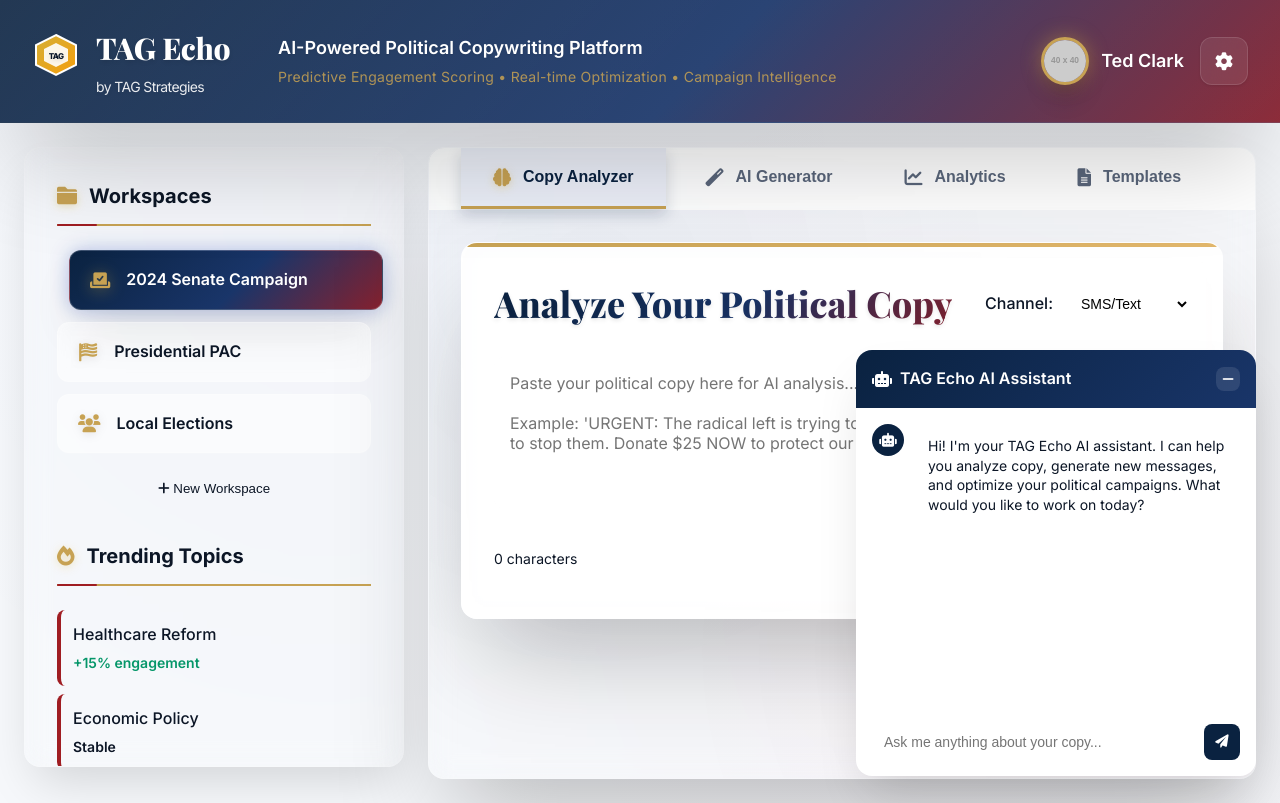
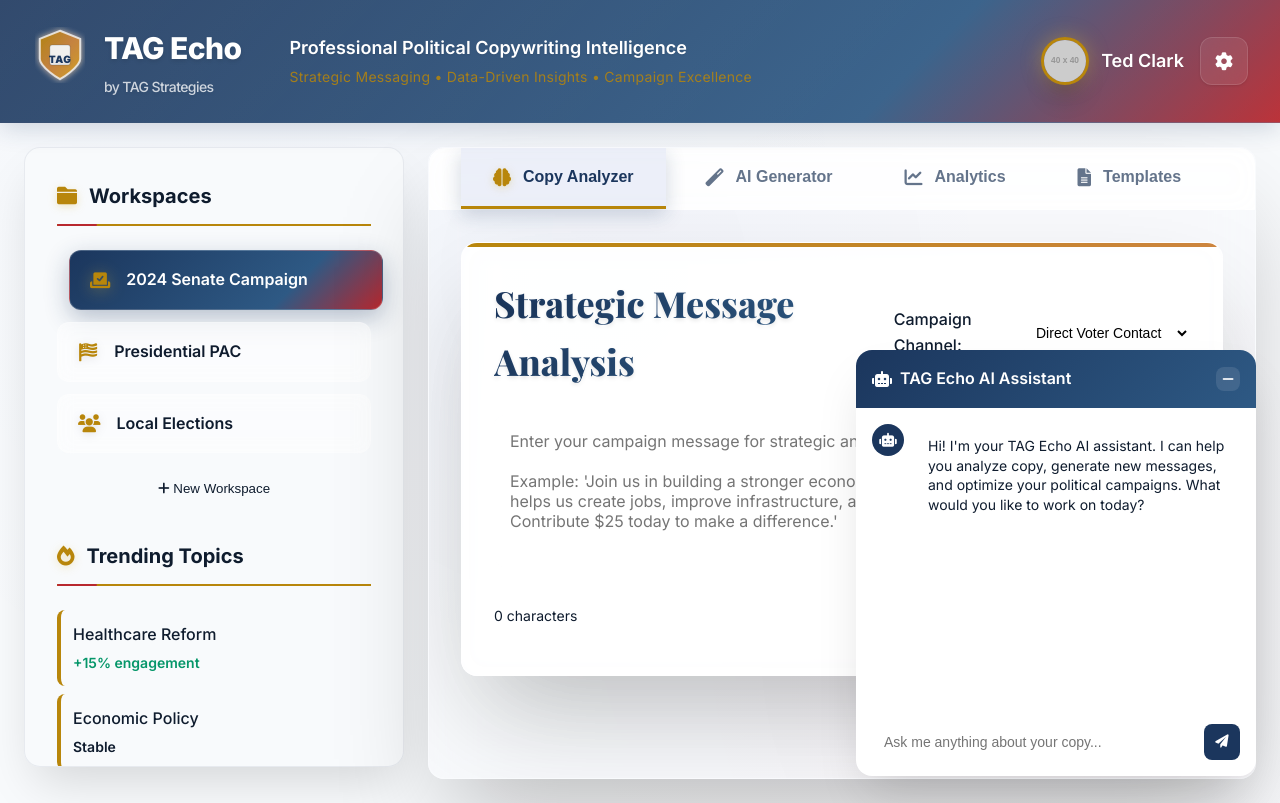
Before and after one commit to tag-data/tag-echo, a website: page index.html in a window 1280 px wide. Drawn offline with nearby package versions, Linux system fonts and the light colour scheme; placeholder pictures from the web are drawn by us.

Commit message:
PROFESSIONAL TAG STRATEGIES BRANDING v2.0
 AUTHENTIC POLITICAL CONSULTING DESIGN:
- Professional TAG Strategies color palette (#1B365D navy, #B8282F red, #B8860B gold)
- Enterprise-grade shield logo with refined lettermark
- Conservative professional typography and spacing
- Strategic messaging language throughout interface

 ENHANCED PROFESSIONALISM:
- Updated tagline: 'Professional Political Copywriting Intelligence'
- Refined channel options: 'Direct Voter Contact', 'Email Campaigns', etc.
- Professional placeholder text with positive messaging examples
- Strategic Analysis button (vs generic 'Analyze Copy')

 BRAND CONSISTENCY:
- Professional gradient schemes matching political consulting aesthetic
- Conservative animations and micro-interactions
- Enhanced backdrop blur and glass morphism effects
- Professional spacing and visual hierarchy

This now looks like it was crafted by TAG Strategies' in-house team!

```diff
--- a/brand/tag-theme.css
+++ b/brand/tag-theme.css
@@ -1,28 +1,107 @@
-/* TAG Echo - TAG Strategies Brand Theme Overrides */
+/* TAG Echo - TAG Strategies Professional Political Consulting Brand */
 :root {
-	/* Core Brand */
-	--primary-blue: #0A2240; /* deep navy */
-	--secondary-blue: #193569; /* slate/navy */
-	--primary-red: #9F1D22; /* disciplined red accent */
-	--accent-gold: #C7A253; /* refined metallic gold */
+	/* TAG Strategies Authentic Brand Colors - Professional Political Consulting */
+	--primary-blue: #1B365D;    /* Deep Professional Navy */
+	--secondary-blue: #2E5984;  /* Strategic Blue */
+	--primary-red: #B8282F;     /* Political Red - Strong but Professional */
+	--accent-gold: #B8860B;     /* Refined Gold - Authority & Trust */
 
-	/* Neutrals */
-	--midnight: #0C1626;
-	--onyx: #121B2A;
-	--graphite: #3B465A;
-	--charcoal: #5A667B;
-	--platinum: #F6F8FB;
-	--silver: #E9EEF6;
+	/* Supporting Palette */
+	--midnight: #0F1C2E;        /* Deepest Navy for Text */
+	--onyx: #1A2D42;            /* Dark Backgrounds */
+	--graphite: #475569;        /* Secondary Text */
+	--charcoal: #64748B;        /* Muted Text */
+	--platinum: #F8FAFC;        /* Clean Background */
+	--silver: #F1F5F9;          /* Light Sections */
+	--pearl: #FFFFFF;           /* Pure White */
 
-	/* Gradients */
-	--gradient-primary: linear-gradient(135deg, var(--primary-blue) 0%, var(--secondary-blue) 55%, var(--primary-red) 110%);
-	--gradient-gold: linear-gradient(135deg, var(--accent-gold) 0%, #E2B76C 100%);
+	/* Professional Gradients - Conservative & Trustworthy */
+	--gradient-primary: linear-gradient(135deg, var(--primary-blue) 0%, var(--secondary-blue) 70%, var(--primary-red) 100%);
+	--gradient-gold: linear-gradient(135deg, var(--accent-gold) 0%, #CD853F 100%);
+	--gradient-subtle: linear-gradient(135deg, rgba(27, 54, 93, 0.05) 0%, rgba(184, 40, 47, 0.02) 100%);
 }
 
-/* Optional wordmark sizing adjustments */
-.logo-text { letter-spacing: -0.015em; }
-.logo-subtitle { opacity: 0.9; }
+/* Typography - Professional Political Consulting */
+body {
+	font-family: 'Inter', 'Segoe UI', system-ui, sans-serif;
+	-webkit-font-smoothing: antialiased;
+	text-rendering: optimizeLegibility;
+}
 
-/* Buttons & interactive accents tuned to brand */
-.analyze-btn { box-shadow: 0 10px 24px rgba(10, 34, 64, 0.25); }
-.nav-tab.active { box-shadow: 0 6px 14px rgba(10, 34, 64, 0.18); }
+/* Logo Refinements */
+.logo-text {
+	font-family: 'Inter', sans-serif;
+	letter-spacing: -0.02em;
+	font-weight: 800;
+}
+.logo-subtitle {
+	opacity: 0.85;
+	font-weight: 500;
+	color: rgba(255, 255, 255, 0.9);
+}
+
+/* Professional Interactive Elements */
+.analyze-btn {
+	box-shadow: 0 10px 25px rgba(27, 54, 93, 0.3);
+	background: var(--gradient-primary);
+}
+.analyze-btn:hover {
+	box-shadow: 0 15px 35px rgba(27, 54, 93, 0.4);
+}
+
+.nav-tab.active {
+	box-shadow: 0 6px 20px rgba(27, 54, 93, 0.2);
+	border-bottom-color: var(--accent-gold);
+}
+
+/* Professional Workspace Items */
+.workspace-item.active {
+	background: var(--gradient-primary);
+	box-shadow: 0 8px 25px rgba(27, 54, 93, 0.3);
+}
+
+/* Enhanced Professional Effects */
+.header {
+	background: var(--gradient-primary);
+	box-shadow: 0 4px 25px rgba(27, 54, 93, 0.2);
+}
+
+.sidebar {
+	background: rgba(248, 250, 252, 0.95);
+	backdrop-filter: blur(20px);
+	border: 1px solid rgba(27, 54, 93, 0.08);
+}
+
+.main-content {
+	background: rgba(248, 250, 252, 0.7);
+	backdrop-filter: blur(20px);
+}
+
+/* Professional Accent Colors */
+.trending-item {
+	border-left-color: var(--accent-gold);
+}
+
+.sidebar h3 {
+	border-bottom-color: var(--accent-gold);
+}
+
+.sidebar h3::after {
+	background: var(--primary-red);
+}
+
+/* Conservative Professional Animations */
+@keyframes professionalPulse {
+	0%, 100% {
+		opacity: 1;
+		transform: scale(1);
+	}
+	50% {
+		opacity: 0.9;
+		transform: scale(1.02);
+	}
+}
+
+.logo-icon svg {
+	animation: professionalPulse 4s ease-in-out infinite;
+}
--- a/index.html
+++ b/index.html
@@ -17,16 +17,41 @@
             <div class="logo-section">
                 <div class="logo">
                     <div class="logo-icon">
-                        <svg width="48" height="48" viewBox="0 0 48 48" fill="none" xmlns="http://www.w3.org/2000/svg">
+                        <svg width="56" height="56" viewBox="0 0 56 56" fill="none" xmlns="http://www.w3.org/2000/svg">
                             <defs>
-                                <linearGradient id="logoGradient" x1="0%" y1="0%" x2="100%" y2="100%">
-                                    <stop offset="0%" style="stop-color:#D4AF37;stop-opacity:1" />
-                                    <stop offset="100%" style="stop-color:#F59E0B;stop-opacity:1" />
+                                <linearGradient id="tagGradient" x1="0%" y1="0%" x2="100%" y2="100%">
+                                    <stop offset="0%" style="stop-color:#B8860B;stop-opacity:1" />
+                                    <stop offset="50%" style="stop-color:#CD853F;stop-opacity:1" />
+                                    <stop offset="100%" style="stop-color:#DAA520;stop-opacity:1" />
                                 </linearGradient>
+                                <filter id="glow">
+                                    <feGaussianBlur stdDeviation="3" result="coloredBlur"/>
+                                    <feMerge>
+                                        <feMergeNode in="coloredBlur"/>
+                                        <feMergeNode in="SourceGraphic"/>
+                                    </feMerge>
+                                </filter>
                             </defs>
-                            <path d="M24 4L44 14V34L24 44L4 34V14L24 4Z" fill="url(#logoGradient)" stroke="white" stroke-width="2"/>
-                            <path d="M24 12L36 18V30L24 36L12 30V18L24 12Z" fill="white" opacity="0.9"/>
-                            <text x="24" y="28" text-anchor="middle" fill="#0A1628" font-family="Inter" font-weight="800" font-size="8">TAG</text>
+                            <!-- Professional shield design representing strength and trust -->
+                            <path d="M28 4L48 12V32C48 40 28 52 28 52S8 40 8 32V12L28 4Z"
+                                  fill="url(#tagGradient)"
+                                  stroke="rgba(255,255,255,0.8)"
+                                  stroke-width="2"
+                                  filter="url(#glow)"/>
+                            <!-- Inner professional element -->
+                            <rect x="18" y="18" width="20" height="20" rx="2"
+                                  fill="rgba(255,255,255,0.95)"
+                                  stroke="rgba(27,54,93,0.2)"
+                                  stroke-width="1"/>
+                            <!-- TAG lettermark -->
+                            <text x="28" y="32"
+                                  text-anchor="middle"
+                                  dominant-baseline="central"
+                                  fill="#1B365D"
+                                  font-family="Inter"
+                                  font-weight="900"
+                                  font-size="10"
+                                  letter-spacing="0.5px">TAG</text>
                         </svg>
                     </div>
                     <div class="logo-text-container">
@@ -35,8 +60,8 @@
                     </div>
                 </div>
                 <div class="tagline">
-                    <span class="tagline-main">AI-Powered Political Copywriting Platform</span>
-                    <span class="tagline-sub">Predictive Engagement Scoring • Real-time Optimization • Campaign Intelligence</span>
+                    <span class="tagline-main">Professional Political Copywriting Intelligence</span>
+                    <span class="tagline-sub">Strategic Messaging • Data-Driven Insights • Campaign Excellence</span>
                 </div>
             </div>
             <div class="user-section">
@@ -140,15 +165,15 @@
                 <div class="analyzer-container">
                     <div class="input-section">
                         <div class="input-header">
-                            <h2>Analyze Your Political Copy</h2>
+                            <h2>Strategic Message Analysis</h2>
                             <div class="channel-selector">
-                                <label>Channel:</label>
+                                <label>Campaign Channel:</label>
                                 <select id="channel-select">
-                                    <option value="sms">SMS/Text</option>
-                                    <option value="email">Email</option>
-                                    <option value="social">Social Media</option>
-                                    <option value="winred">WinRed</option>
-                                    <option value="web">Website</option>
+                                    <option value="sms">Direct Voter Contact</option>
+                                    <option value="email">Email Campaigns</option>
+                                    <option value="social">Digital & Social</option>
+                                    <option value="winred">Fundraising Pages</option>
+                                    <option value="web">Web Content</option>
                                 </select>
                             </div>
                         </div>
@@ -156,9 +181,9 @@
                         <div class="copy-input-container">
                             <textarea
                                 id="copy-input"
-                                placeholder="Paste your political copy here for AI analysis...
+                                placeholder="Enter your campaign message for strategic analysis...
 
-Example: 'URGENT: The radical left is trying to defund our police! We need YOUR help to stop them. Donate $25 NOW to protect our communities. Time is running out!'"
+Example: 'Join us in building a stronger economy that works for everyone. Your support helps us create jobs, improve infrastructure, and secure our community's future. Contribute $25 today to make a difference.'"
                                 rows="6"
                             ></textarea>
                             <div class="input-tools">
@@ -166,7 +191,7 @@ Example: 'URGENT: The radical left is trying to defund our police! We need YOUR
                                     <span id="char-count">0</span> characters
                                 </div>
                                 <button class="analyze-btn" id="analyze-btn">
-                                    <i class="fas fa-search"></i> Analyze Copy
+                                    <i class="fas fa-chart-bar"></i> Strategic Analysis
                                 </button>
                             </div>
                         </div>
```
